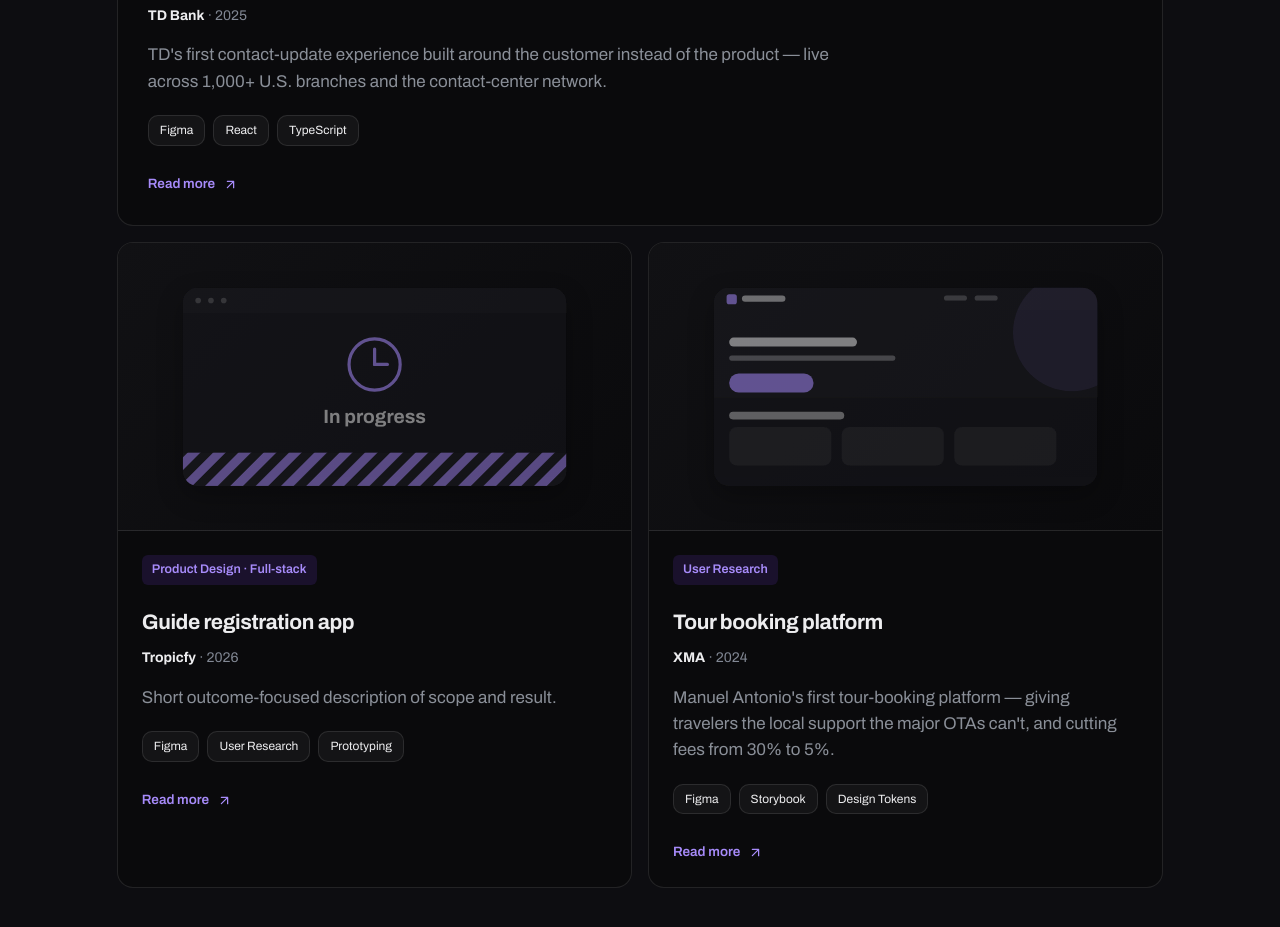
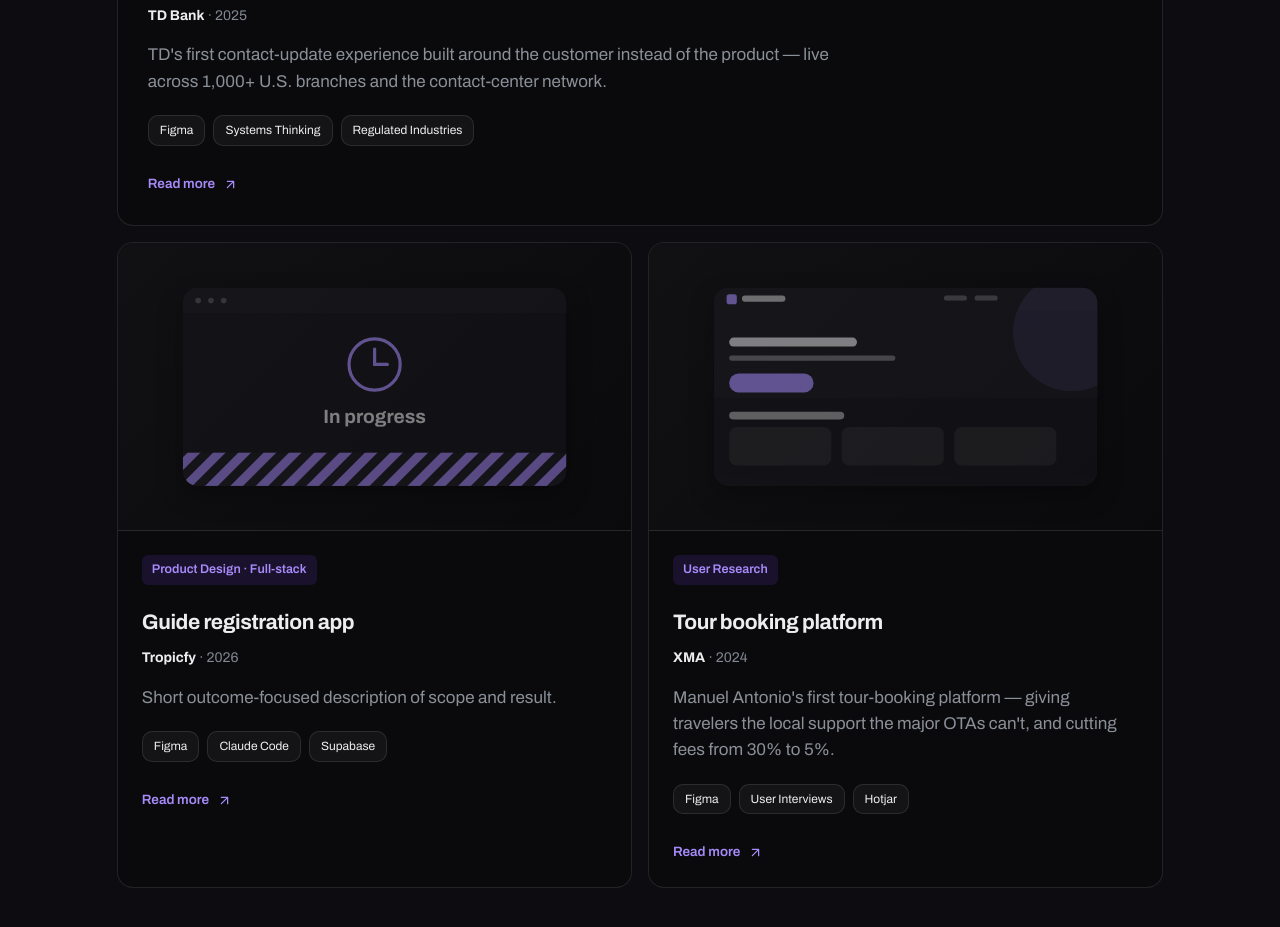
Before and after one commit to wolabba/chrisrodriguez.design, a plain HTML site: page portfolio-website-V2.html in a window 1280 px wide. Shown: the part 1810-2737 px from the top of the page. Drawn offline with Linux system fonts and the light colour scheme.

Commit message:
Update case study card chips and mobile fixes

```diff
--- a/portfolio-website-V2.html
+++ b/portfolio-website-V2.html
@@ -319,8 +319,8 @@
           <p>TD's first contact-update experience built around the customer instead of the product — live across 1,000+ U.S. branches and the contact-center network.</p>
           <div class="stack-row">
             <span class="skill-chip">Figma</span>
-            <span class="skill-chip">React</span>
-            <span class="skill-chip">TypeScript</span>
+            <span class="skill-chip">Systems Thinking</span>
+            <span class="skill-chip">Regulated Industries</span>
           </div>
           <div class="card-foot">Read more
             <svg viewBox="0 0 24 24" fill="none" stroke="currentColor" stroke-width="2" stroke-linecap="round" stroke-linejoin="round"><path d="M7 17 17 7M7 7h10v10"/></svg>
@@ -369,8 +369,8 @@
           <p>Short outcome-focused description of scope and result.</p>
           <div class="stack-row">
             <span class="skill-chip">Figma</span>
-            <span class="skill-chip">User Research</span>
-            <span class="skill-chip">Prototyping</span>
+            <span class="skill-chip">Claude Code</span>
+            <span class="skill-chip">Supabase</span>
           </div>
           <div class="card-foot">Read more
             <svg viewBox="0 0 24 24" fill="none" stroke="currentColor" stroke-width="2" stroke-linecap="round" stroke-linejoin="round"><path d="M7 17 17 7M7 7h10v10"/></svg>
@@ -416,8 +416,8 @@
           <p>Manuel Antonio's first tour-booking platform — giving travelers the local support the major OTAs can't, and cutting fees from 30% to 5%.</p>
           <div class="stack-row">
             <span class="skill-chip">Figma</span>
-            <span class="skill-chip">Storybook</span>
-            <span class="skill-chip">Design Tokens</span>
+            <span class="skill-chip">User Interviews</span>
+            <span class="skill-chip">Hotjar</span>
           </div>
           <div class="card-foot">Read more
             <svg viewBox="0 0 24 24" fill="none" stroke="currentColor" stroke-width="2" stroke-linecap="round" stroke-linejoin="round"><path d="M7 17 17 7M7 7h10v10"/></svg>
```
